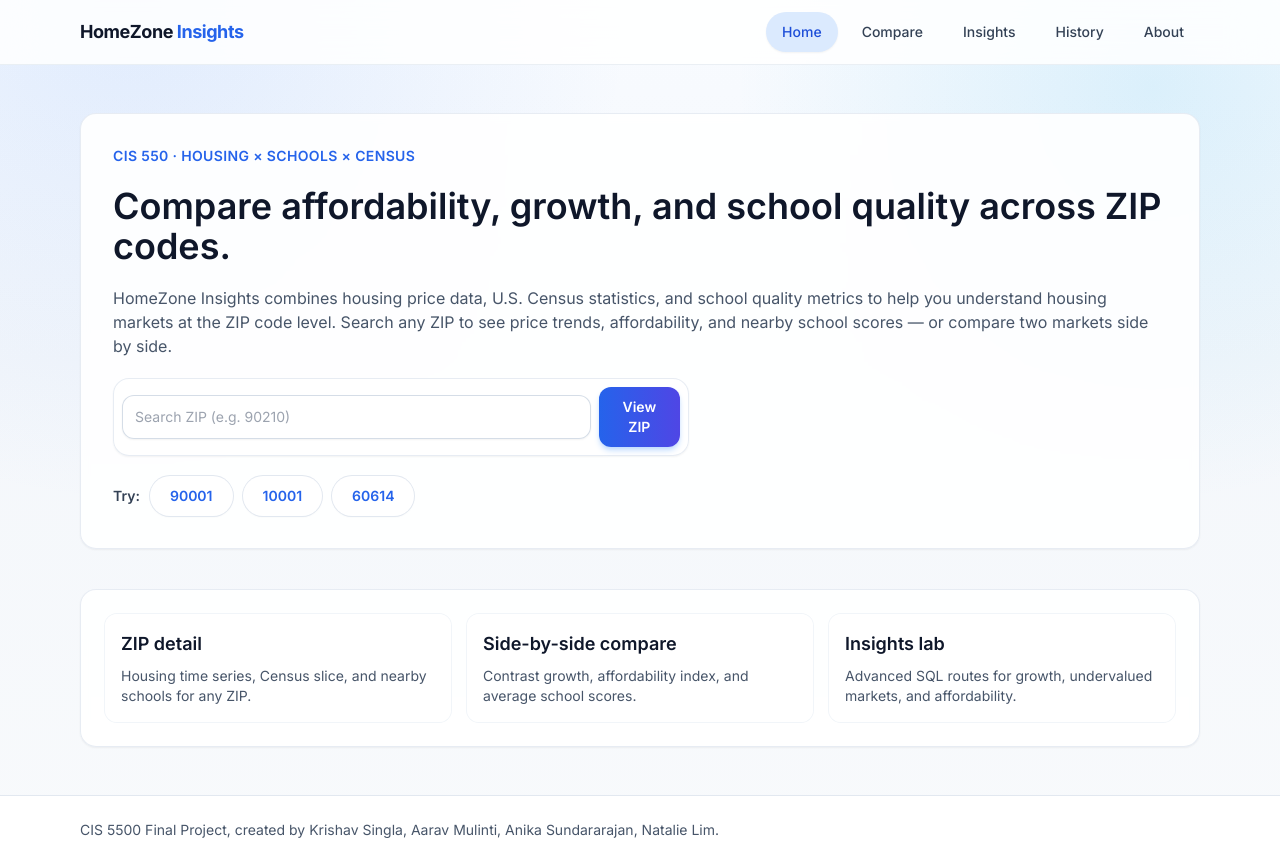
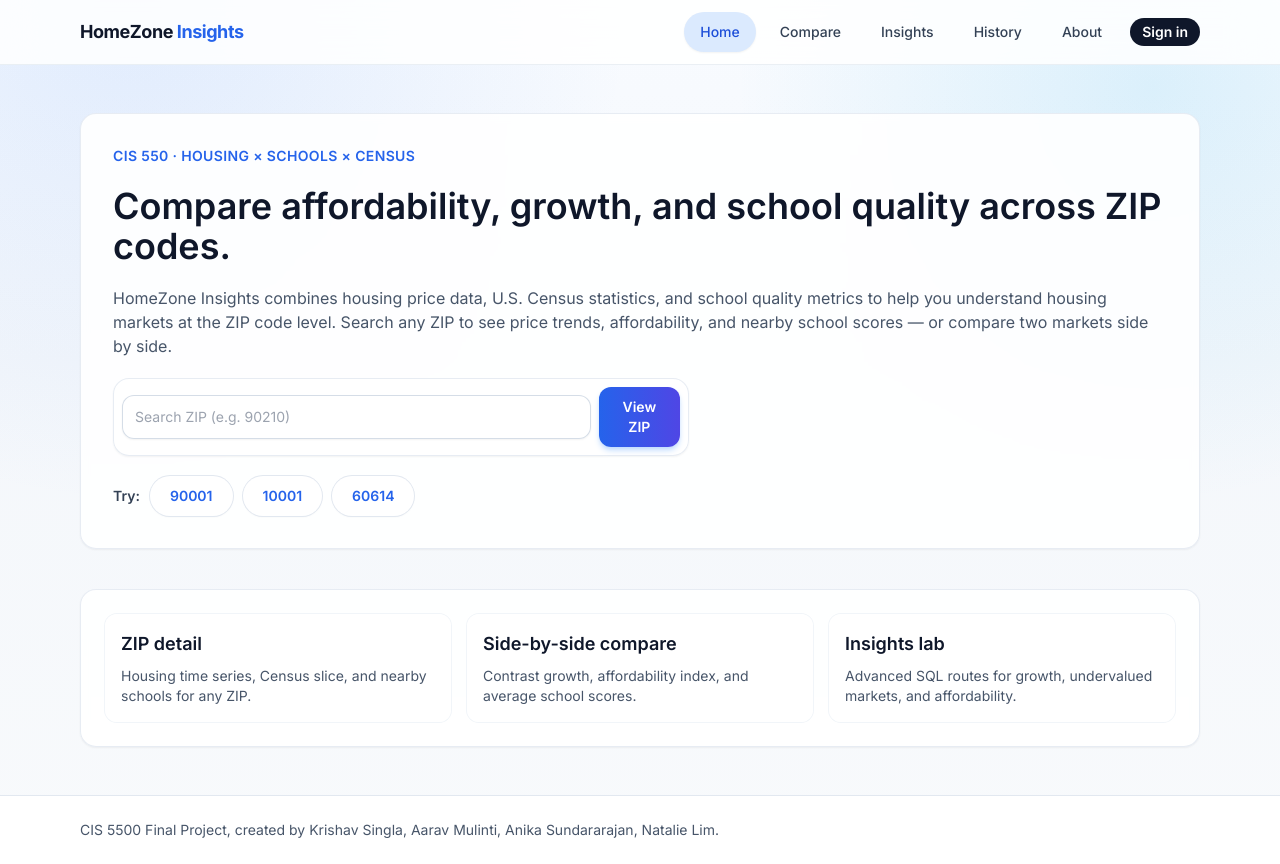
Before and after one commit to natalie-lim/cis550_proj, a Next.js app: page / in a window 1280 px wide. Built offline with nearby package versions, Linux system fonts and the light colour scheme; no server answers.

Commit message:
added missed button back

```diff
--- a/components/SiteNav.tsx
+++ b/components/SiteNav.tsx
@@ -21,6 +21,7 @@ export function SiteNav(): React.JSX.Element {
         <Link href="/" className="text-lg font-bold tracking-tight text-ink hover:opacity-90">
           HomeZone <span className="text-accent">Insights</span>
         </Link>
+        <div className="flex items-center gap-3">
           <nav className="flex flex-wrap gap-2 text-sm font-medium text-slate-700">
             {links.map((link) => (
               <Link
@@ -36,6 +37,8 @@ export function SiteNav(): React.JSX.Element {
               </Link>
             ))}
           </nav>
+          <AuthStatus />
+        </div>
       </div>
     </header>
   );
```
Lines whose indentation alone changed are shown as unchanged.
